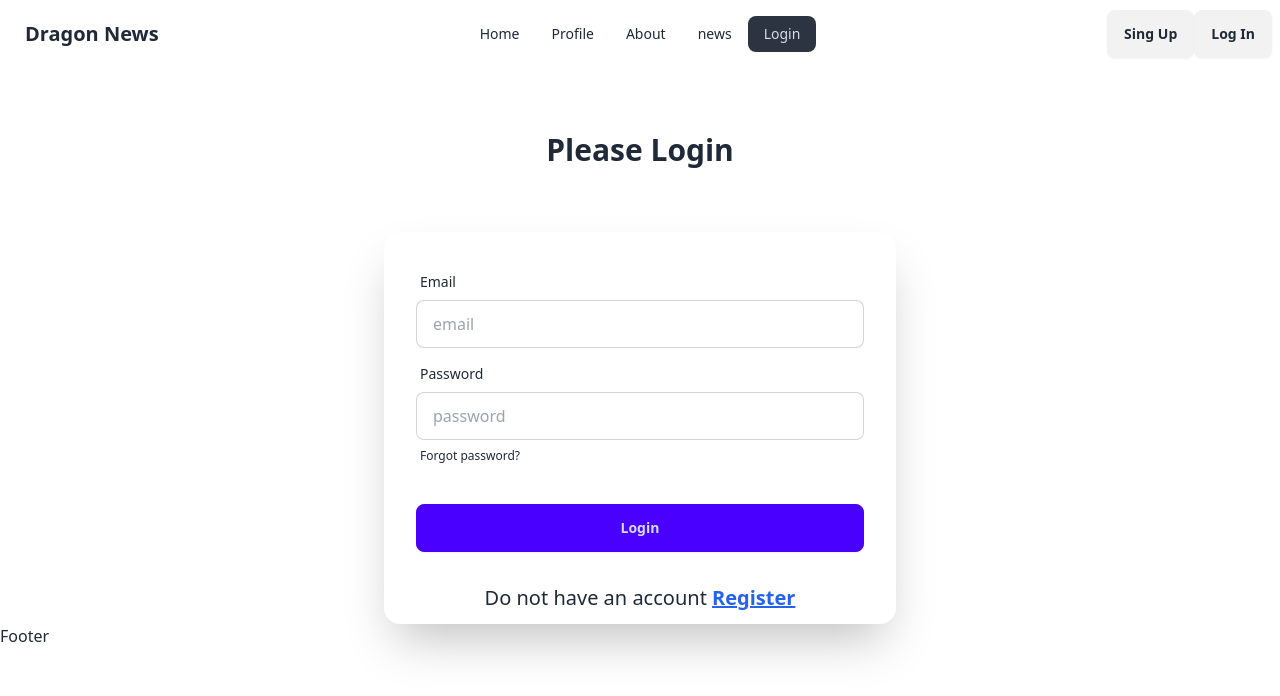
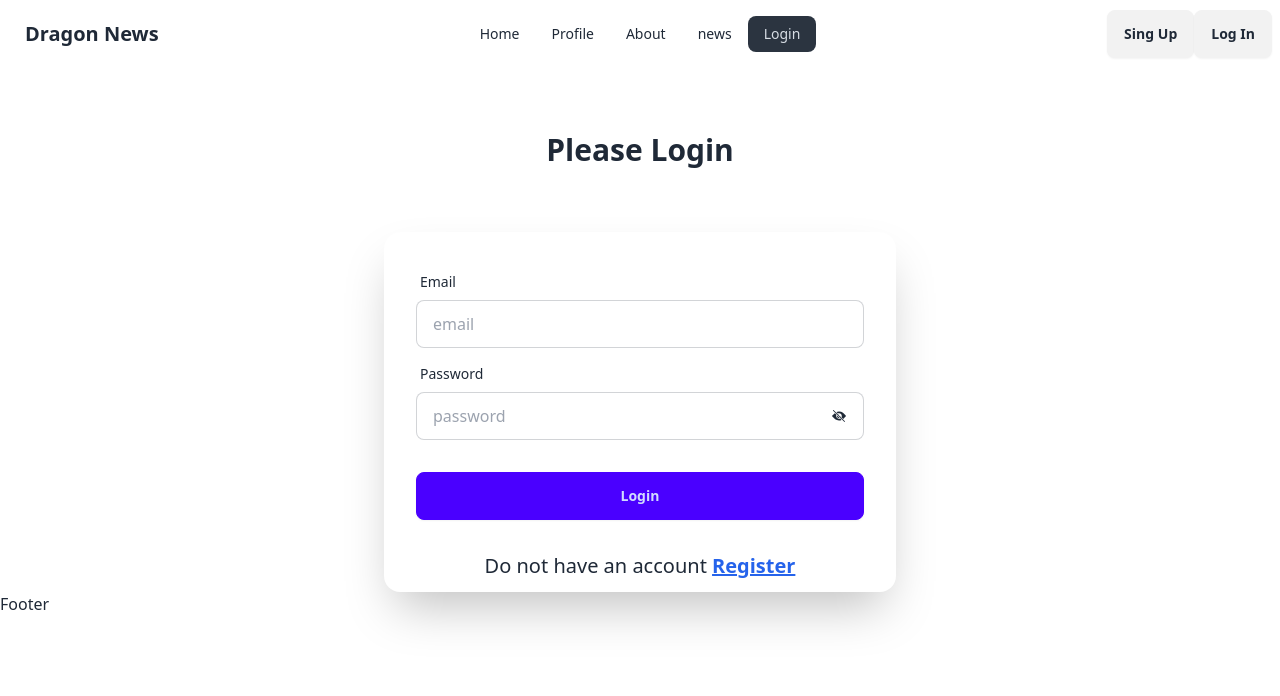
Before and after one commit to mdabdulkyum1/react-dragon-news, a React (Vite) app: page /login in a window 1280 px wide. Shown: the top 696 px of the page. Built offline with nearby package versions, Linux system fonts and the light colour scheme; no server answers.

Commit message:
show password with eye icon done

```diff
--- a/src/pages/Login/Login.jsx
+++ b/src/pages/Login/Login.jsx
@@ -3,10 +3,18 @@ import Navbar from "../../components/Navbar/Navbar";
 import { useContext, useState } from "react";
 import { AuthContext } from "../../AuthProvider/AuthProvider";
 import { toast } from "react-toastify";
+import { FaEye } from "react-icons/fa";
+import { IoIosEyeOff } from "react-icons/io";
 
 function Login() {
   const [success, setSuccess] = useState("");
   const [error, setError] = useState(null);
+  const [showPassword, setShowPassword] = useState(false);
+
+
+  const handelShowPassword = () => {
+    setShowPassword(!showPassword);
+  };
 
   const notify = () => {
     toast.success(`Login successfully!!!`, {
@@ -70,18 +78,26 @@ function Login() {
             <label className="label">
               <span className="label-text">Password</span>
             </label>
+
+            <label className="input input-bordered flex items-center gap-2">
             <input
-              type="password"
+              type={`${showPassword ? "text" : "password"}`}
+              placeholder="password"
               name="password"
-              placeholder="password"
-              className="input input-bordered"
+              className="grow"
               required
             />
-            <label className="label">
-              <a href="#" className="label-text-alt link link-hover">
-                Forgot password?
-              </a>
+
+      <span onClick={handelShowPassword}>
+        {showPassword ? (
+          <FaEye className="cursor-pointer" />
+        ) : (
+          <IoIosEyeOff className="cursor-pointer" />
+        )}
+      </span>
+
             </label>
+
           </div>
           {success && <p className="text-green-600">{success}</p>}
           {error && (
--- a/src/pages/Register/Register.jsx
+++ b/src/pages/Register/Register.jsx
@@ -1,19 +1,25 @@
-import { Link } from "react-router-dom"
-import Navbar from "../../components/Navbar/Navbar"
+import { Link, useNavigate } from "react-router-dom";
+import Navbar from "../../components/Navbar/Navbar";
 import { useContext, useState } from "react";
 import { AuthContext } from "../../AuthProvider/AuthProvider";
 import { updateProfile } from "firebase/auth";
 import { auth } from "../../firebase/firebase.init";
-
+import { IoIosEyeOff } from "react-icons/io";
+import { FaEye } from "react-icons/fa";
 
 function Register() {
-const [success, setSuccess] = useState('');
-const [error, setError] = useState('');
+  const [success, setSuccess] = useState("");
+  const [error, setError] = useState("");
+  const [showPassword, setShowPassword] = useState(false);
 
-
+  const navigate = useNavigate();
   const { createUser } = useContext(AuthContext);
 
-  const handelRegister = e => {
+  const handelShowPassword = () => {
+    setShowPassword(!showPassword);
+  };
+
+  const handelRegister = (e) => {
     e.preventDefault();
 
     const name = e.target.name.value;
@@ -21,34 +27,40 @@ const [error, setError] = useState('');
     const email = e.target.email.value;
     const password = e.target.password.value;
 
+    const regex =
+      /^(?=.*[a-z])(?=.*[A-Z])(?=.*\d)(?=.*[@$!%*?&])[A-Za-z\d@$!%*?&]{8,}$/;
+
+    if (!regex.test(password)) {
+      setError(
+        "Password must be between 6 and 30 characters, and include at least one lowercase letter, one uppercase letter, one numeric digit, and one non-alphanumeric character."
+      );
+      return;
+    }
+
     setSuccess("");
     setError("");
 
-
-
     createUser(email, password)
-    .then((result)=>{
-        console.log(result.user)
-        setSuccess("Register successfully!")
+      .then((result) => {
+        console.log(result.user);
+        setSuccess("Register successfully!");
+        navigate("/");
         updateProfile(auth.currentUser, {
-          displayName: name, photoURL: photo
-        }).then(()=>{
-
-        }).catch((error)=> {
-          setError(error.massage)
+          displayName: name,
+          photoURL: photo,
         })
-    }).catch((error)=> {
-        setError(error.massage)
+          .then(() => {})
+          .catch((error) => {
+            setError(error.massage);
+          });
       })
+      .catch((error) => {
+        setError(error.code);
+      });
 
     e.target.reset();
     // console.log(name, photo, email, password)
-  }
-
-
-
-
-
+  };
 
   return (
     <>
@@ -62,40 +74,78 @@ const [error, setError] = useState('');
             <label className="label">
               <span className="label-text">Name</span>
             </label>
-        <input type="text" placeholder="Name" name="name" className="input input-bordered" required />
+            <input
+              type="text"
+              placeholder="Name"
+              name="name"
+              className="input input-bordered"
+              required
+            />
           </div>
           <div className="form-control">
             <label className="label">
               <span className="label-text">Photo Url</span>
             </label>
-        <input type="text" placeholder="Photo Url" name="photo" className="input input-bordered" required />
+            <input
+              type="text"
+              placeholder="Photo Url"
+              name="photo"
+              className="input input-bordered"
+              required
+            />
           </div>
           <div className="form-control">
             <label className="label">
               <span className="label-text">Email</span>
             </label>
-        <input type="email" placeholder="email" name="email" className="input input-bordered" required />
+            <input
+              type="email"
+              placeholder="email"
+              name="email"
+              className="input input-bordered"
+              required
+            />
           </div>
           <div className="form-control">
             <label className="label">
               <span className="label-text">Password</span>
             </label>
-        <input type="password" placeholder="password" name="password" className="input input-bordered" required />
+
+            <label className="input input-bordered flex items-center gap-2">
+            <input
+              type={`${showPassword ? "text" : "password"}`}
+              placeholder="password"
+              name="password"
+              className="grow"
+              required
+            />
+
+      <span onClick={handelShowPassword}>
+        {showPassword ? (
+          <FaEye className="cursor-pointer" />
+        ) : (
+          <IoIosEyeOff className="cursor-pointer" />
+        )}
+      </span>
+
+            </label>
+
           </div>
-      {
-        success && <p className="text-green-600">{success}</p>
-      }
-      {
-        error && <p className="text-red-600">{error}</p>
-      }
+          {success && <p className="text-green-600">{success}</p>}
+          {error && <p className="text-red-600">{error}</p>}
           <div className="form-control mt-6">
             <button className="btn btn-primary">Register</button>
           </div>
         </form>
-    <p className="text-center mb-3 text-xl">Already have an account? <Link to={'/login'} className="text-blue-600 font-bold underline">Login</Link></p>
+        <p className="text-center mb-3 text-xl">
+          Already have an account?{" "}
+          <Link to={"/login"} className="text-blue-600 font-bold underline">
+            Login
+          </Link>
+        </p>
       </div>
     </>
-  )
+  );
 }
 
-export default Register
+export default Register;
```
Lines whose indentation alone changed are shown as unchanged.
